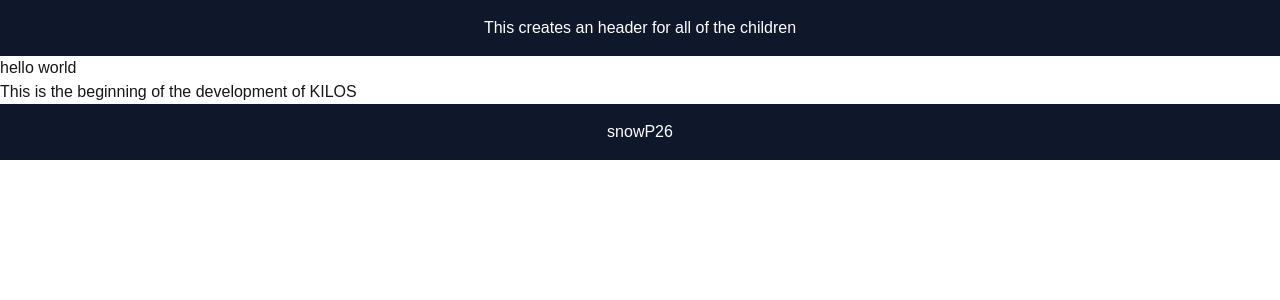
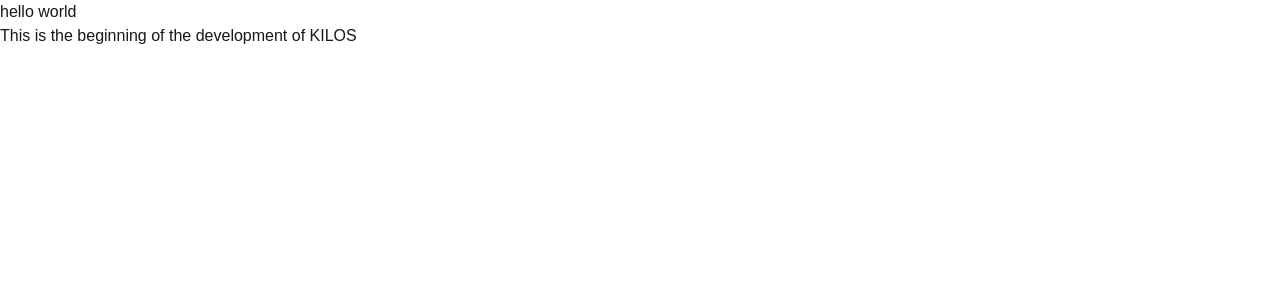
Before and after one commit to snowP26/KILOS-Capstone, a Next.js app: page / in a window 1280 px wide. Shown: the top 300 px of the page. Built offline with nearby package versions, Linux system fonts and the light colour scheme.

Commit message:
chore: remove header and footer

```diff
--- a/src/app/layout.tsx
+++ b/src/app/layout.tsx
@@ -25,15 +25,9 @@ export default function RootLayout({
   return (
     <html lang="en">
       <body
-        className={`${geistSans.variable} ${geistMono.variable} antialiased`}
+        className={`${geistSans.variable} ${geistMono.variable} antialiased bg-black text-white`}
       >
-        <header className="bg-slate-900 text-white p-4 text-center">
-          <h1>This creates an header for all of the children</h1>
-        </header>
         {children}
-        <footer className="bg-slate-900 text-white p-4 text-center">
-          snowP26
-        </footer>
       </body>
     </html>
   );
```
